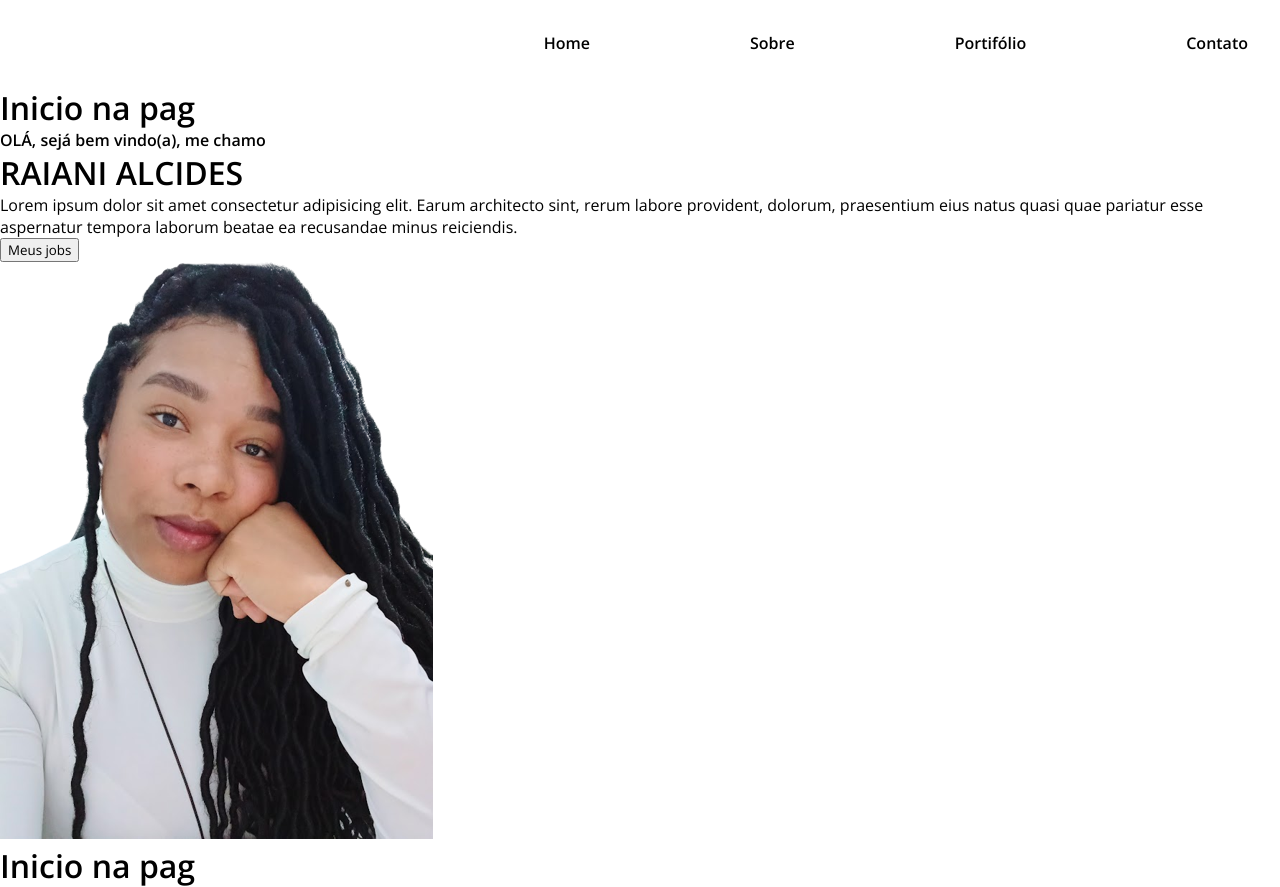
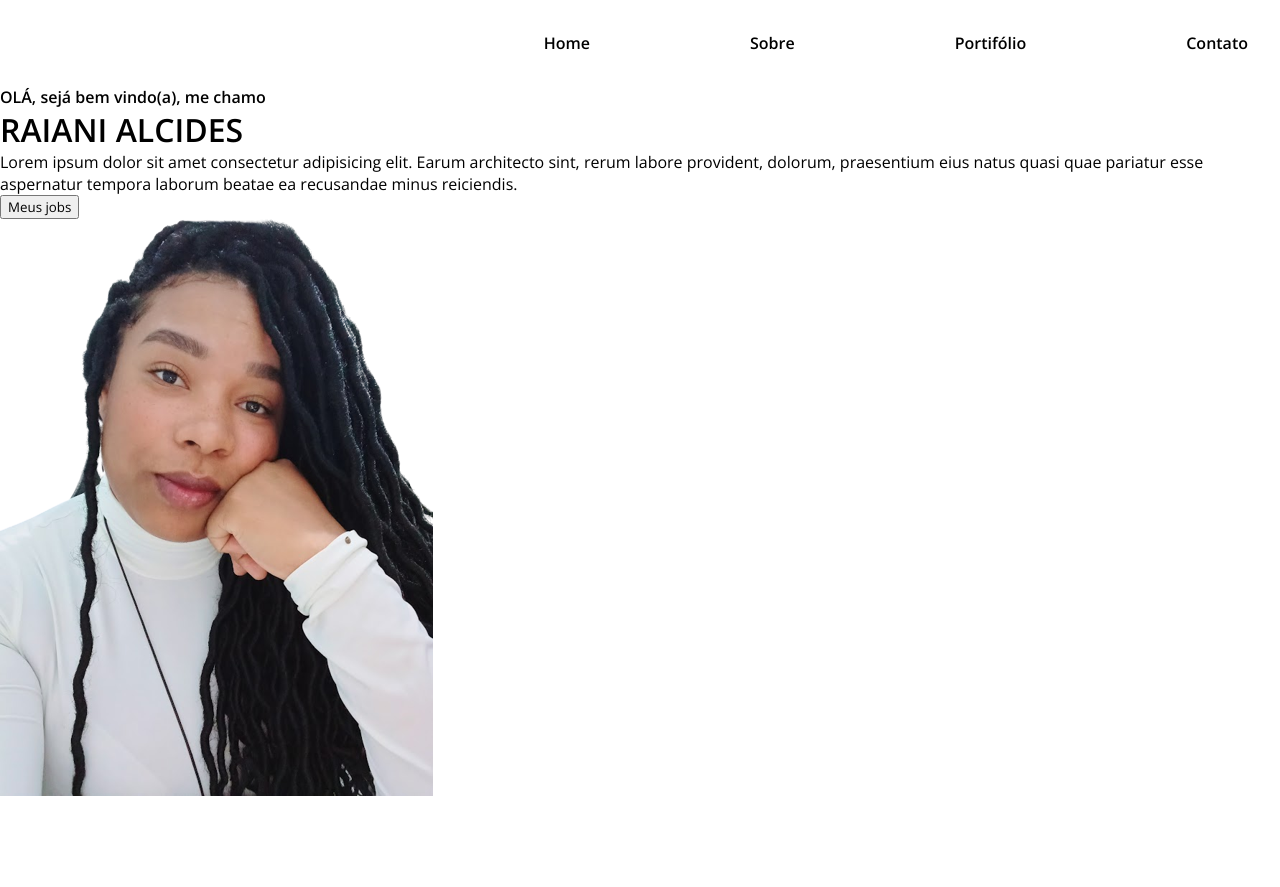
Before and after one commit to rayalcides/portfolio-raiani, a React (Vite) app: page / in a window 1280 px wide. After the commit the page ends 801 px from the top, so only its background shows below. Built offline with nearby package versions, Linux system fonts and the light colour scheme.

Commit message:
finalizando rotas e componentes inicias

```diff
--- a/src/Router.jsx
+++ b/src/Router.jsx
@@ -4,14 +4,12 @@ import { Inicio } from './pages/Inicio'
 import { Sobre } from './pages/Sobre'
 import { Portifolio } from './pages/Portifolio'
 import { Contato } from './pages/Contato'
-import { Banner } from './components/Banner'
+
 
 export function AplicationRouter (){
    return(
      <BrowserRouter>
      <Menu/>
-     <Inicio/>
-     <Banner/>
       <Routes>
         <Route path="/" element={<Inicio/>}/>
         <Route path="/sobre" element={<Sobre/>}/>
--- a/src/pages/Inicio.jsx
+++ b/src/pages/Inicio.jsx
@@ -1,5 +1,7 @@
+import { Banner } from '../components/Banner'
+
 export function Inicio() {
   return(
-   <h1>Inicio na pag</h1>
+   <Banner/>
   )
 }
```
